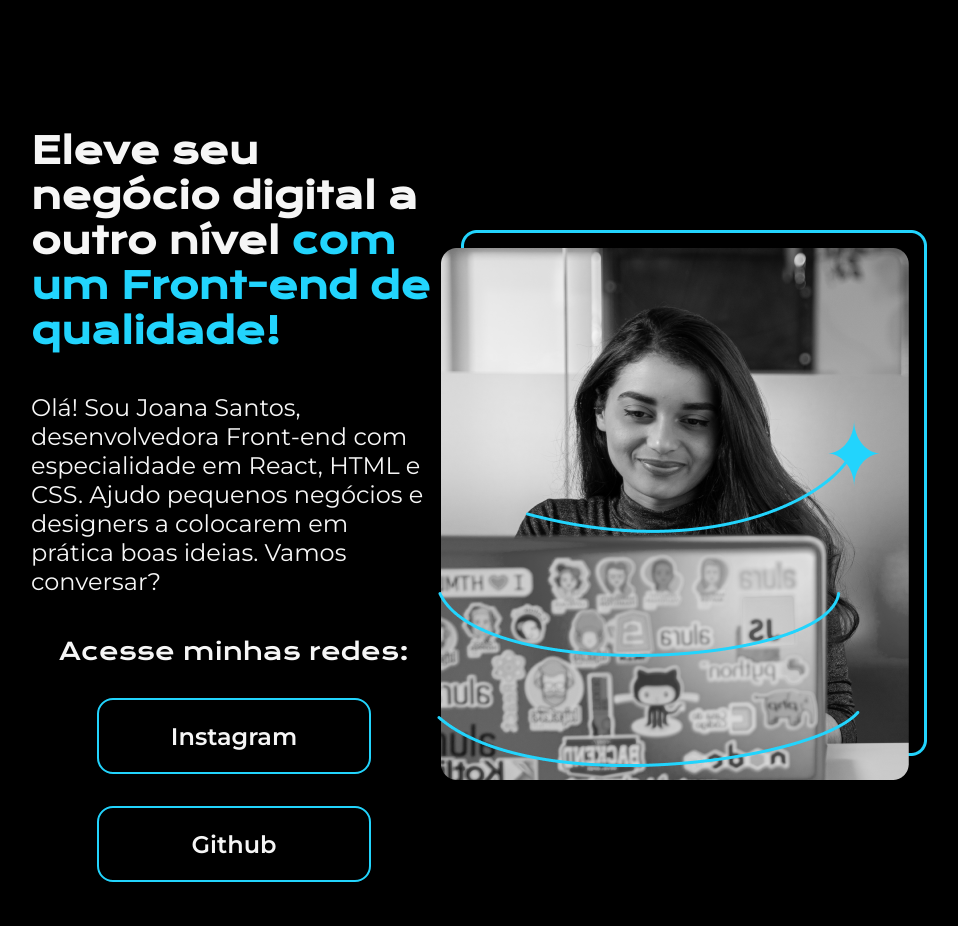
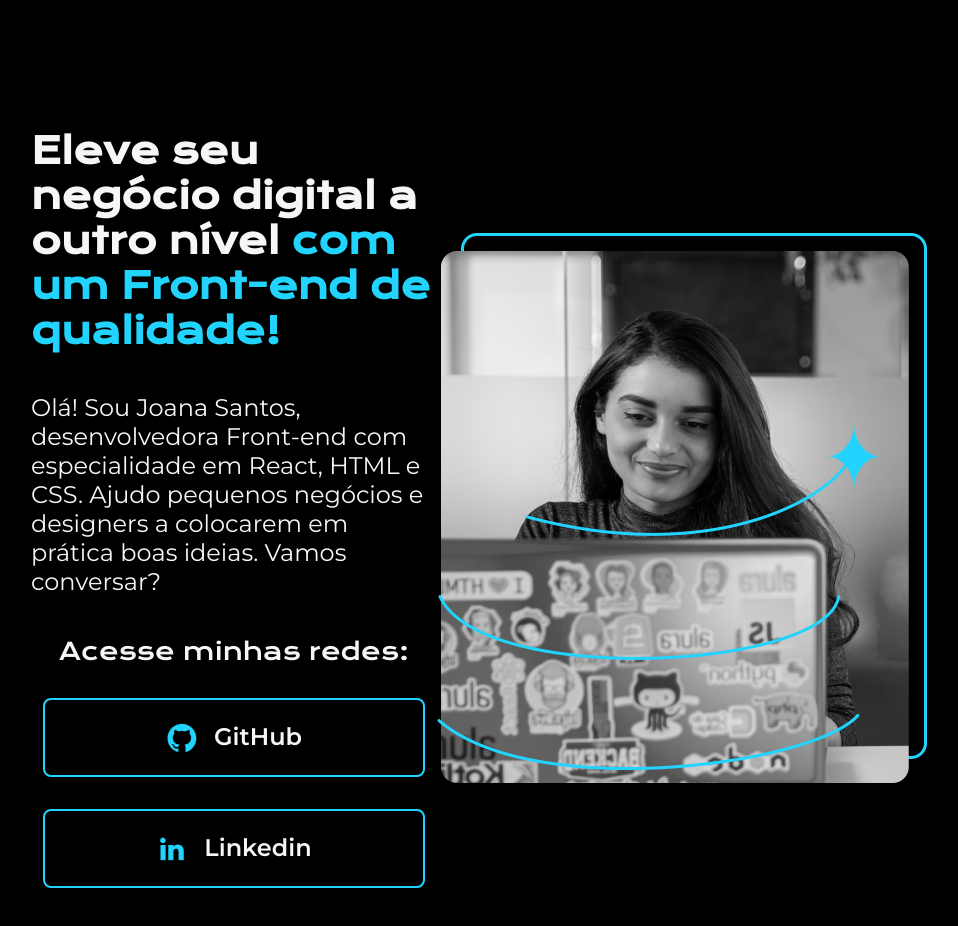
Before and after one commit to loramazer/html-css-js, a plain HTML site: page Alura/Portfolio/index.html in a window 1280 px wide. Shown: the whole page, without its empty margins (161-1119 px from the left). Drawn offline with nearby package versions, Linux system fonts and the light colour scheme.

```diff
--- a/Alura/Portfolio/index.html
+++ b/Alura/Portfolio/index.html
@@ -15,8 +15,14 @@
                     Vamos conversar?</p>
                 <div class="apresentacao__links">
                     <h2 class="apresentacao__links__subtitulo">Acesse minhas redes:</h2>
-                    <a class="apresentacao__links__link" href="https://www.instagram.com/laura.mazer/">Instagram</a>
-                    <a class="apresentacao__links__link" href="https://github.com/loramazer">Github</a>
+                    <a class="apresentacao__links__link" href="https://github.com/loramazer">
+                        <img src="images/Logo Github.png" alt="Logo GitHub">
+                        GitHub
+                    </a>
+                    <a class="apresentacao__links__link" href="https://www.linkedin.com/in/laura-mazer">
+                        <img src="images/Logo Linkedin.png" alt="Logo LinkedIn">
+                        Linkedin
+                    </a>
                 </div>
             </section>
             <img src="images/Imagem.png" alt="Foto da Joana Santos programando">
--- a/Alura/Portfolio/styles/style.css
+++ b/Alura/Portfolio/styles/style.css
@@ -57,14 +57,21 @@
 }
 
 .apresentacao__links__link {
+    display: flex;
+    justify-content: center;
+    gap: 16px;
     color: #F6F6F6;
     font-family: "Montserrat", sans-serif;
     font-weight: 600;
-   width: 270px;
+    width: 378px;
     text-align: center;
     border: 2px solid #22D4FD;
-   border-radius: 16px;
+    border-radius: 8px;
     font-size: 24px;
     padding: 21.5px 0;
     text-decoration: none;
 }
+
+.apresentacao__links__link:hover {
+    background-color: #272727;
+}
```
Also changed, not shown: Alura/Portfolio/images/Logo Github.png (added), Alura/Portfolio/images/Logo linkedin.png (added). Lines whose indentation alone changed are shown as unchanged.
